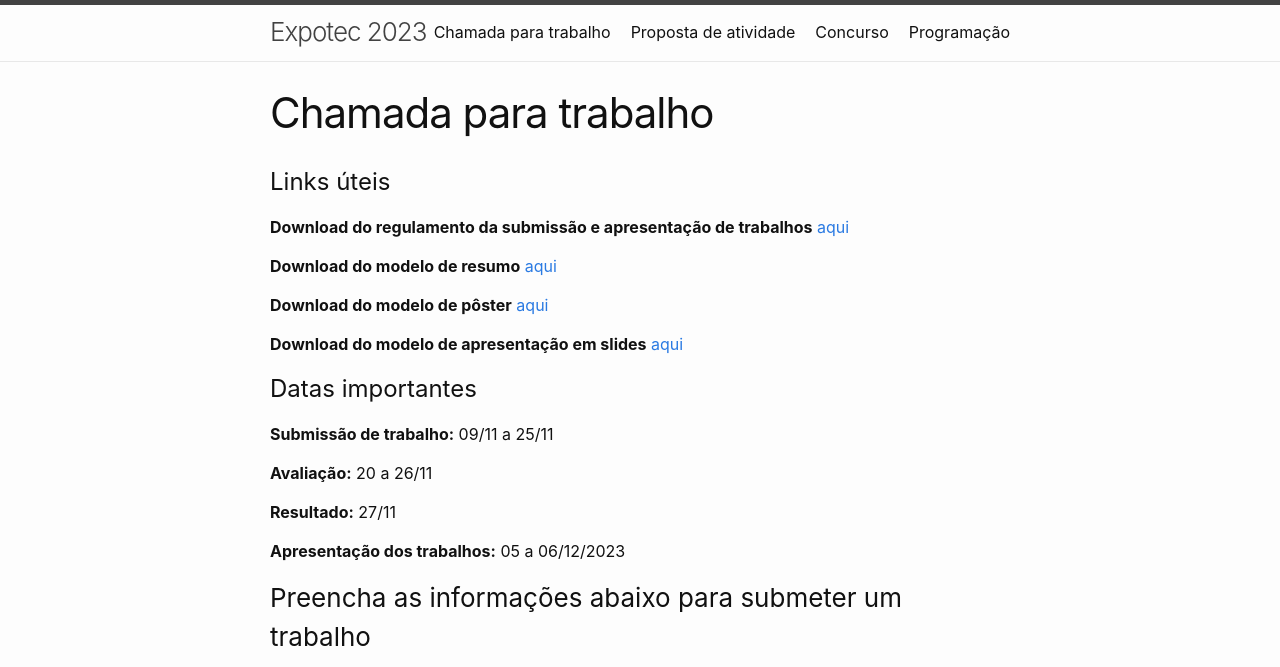
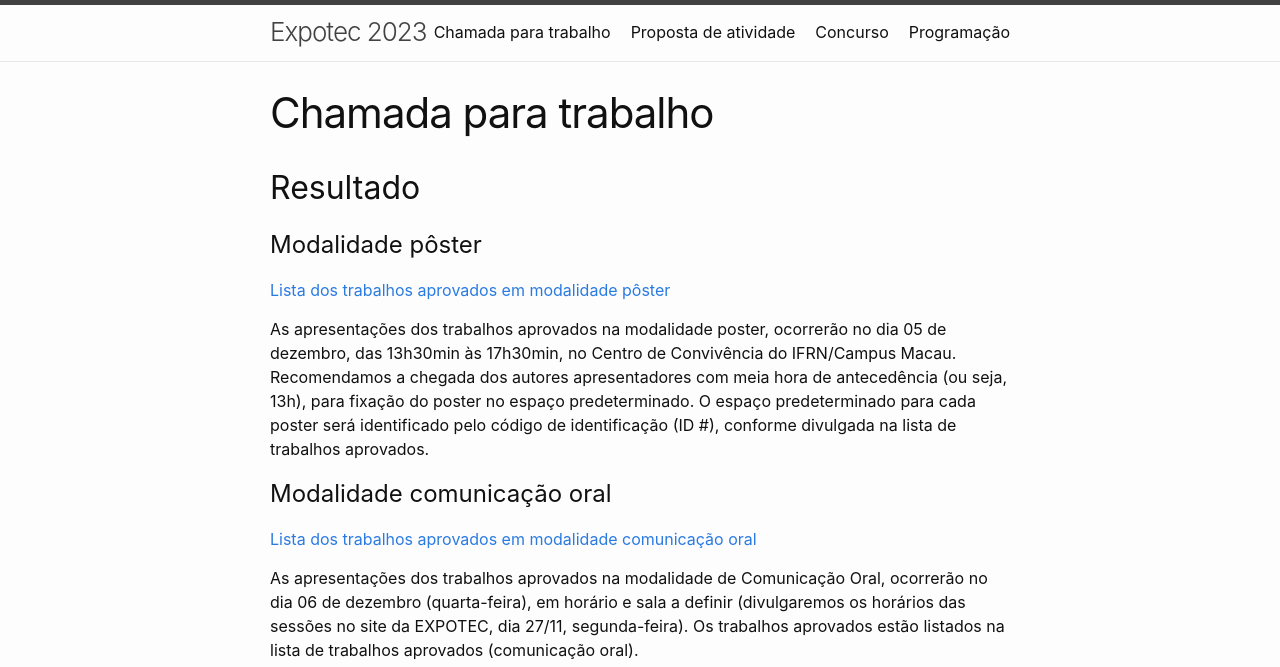
Before and after one commit to ifrn-macau/expotec2023, a Jekyll site: the page built from chamadas.md, in a window 1280 px wide and 900 px high, cut to the strip 0-667 px from the top of the window. Built offline with Jekyll 4.4.1, drawn with Linux system fonts in a browser that asks for light colours.

Commit message:
Atualização do config

```diff
--- a/chamadas.md
+++ b/chamadas.md
@@ -3,7 +3,18 @@
 title: Chamada para trabalho
 permalink: /chamadas/
 ---
+## Resultado
 
+# Modalidade pôster
+<a href="https://drive.google.com/file/d/1FZGmRu95a9u-YRSd0eLkU23tSUoGvWgT/view?usp=drive_link">Lista dos trabalhos aprovados em modalidade pôster</a>
+
+As apresentações dos trabalhos aprovados na modalidade poster, ocorrerão no dia 05 de dezembro, das 13h30min às 17h30min, no Centro de Convivência do IFRN/Campus Macau. Recomendamos a chegada dos autores apresentadores com meia hora de antecedência (ou seja, 13h), para fixação do poster no espaço predeterminado. O espaço predeterminado para cada poster será identificado pelo código de identificação (ID #), conforme divulgada na lista de trabalhos aprovados.
+
+# Modalidade comunicação oral
+<a href="https://drive.google.com/file/d/1J9mhlXtyy67Gx8zfUAfHuXsxK6nFO4Jg/view?usp=sharing">Lista dos trabalhos aprovados em modalidade comunicação oral</a>
+
+As apresentações dos trabalhos aprovados na modalidade de Comunicação Oral, ocorrerão no dia 06 de dezembro (quarta-feira), em horário e sala a definir (divulgaremos os horários das sessões no site da EXPOTEC, dia 27/11, segunda-feira). Os trabalhos aprovados estão listados na lista de trabalhos aprovados (comunicação oral).
+<div style="border:2px solid black"></div>
 # Links úteis
 
 **Download do regulamento da submissão e apresentação de trabalhos** <a href="https://drive.google.com/uc?export=download&id=1AJr9N_S4H6DAynBq4KJ7YlYyRGAF5NFQ">aqui</a><br>
--- a/index.markdown
+++ b/index.markdown
@@ -187,7 +187,9 @@
     <img src="./images/logo_expotec2.png" class="org-img">
     </div>
 
+# Resultado da chamada para trabalhos
 
+**Confira a lista de trabalhos aprovados** <a href="./chamadas"> aqui</a>
 
 # Campanha Solidária
 <img src="./images/campanha-solidaria.jpeg">
```
